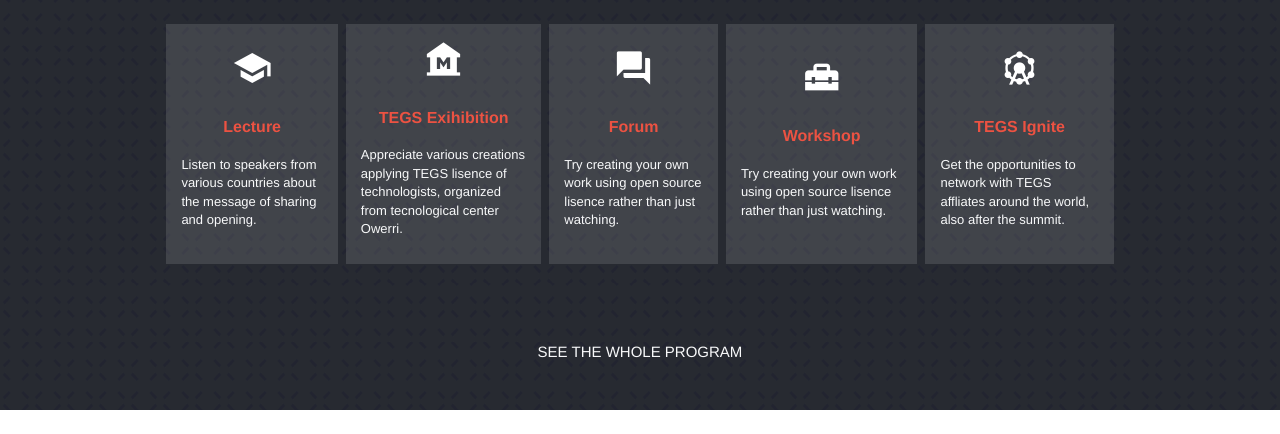
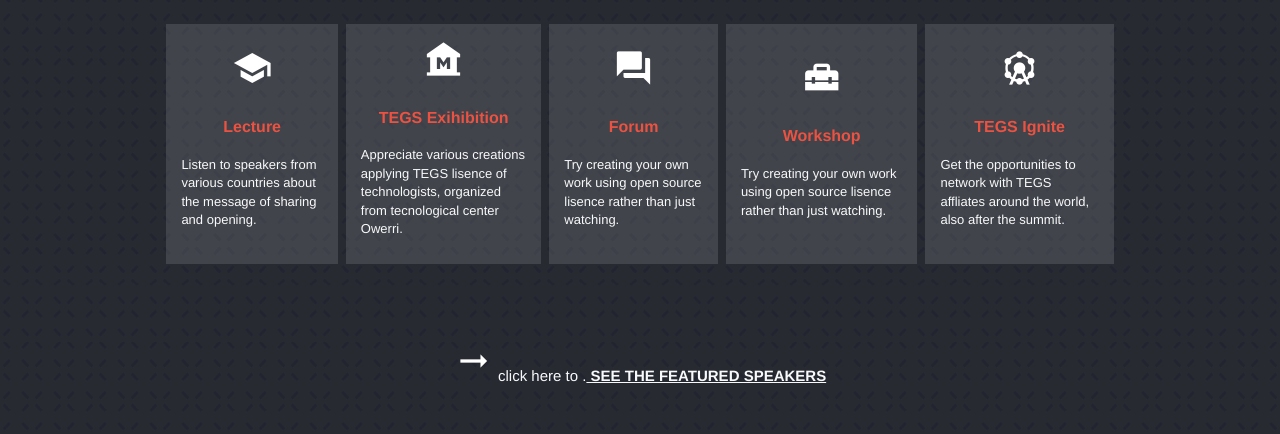
Before and after one commit to Victor-chiemerie/First-Capstone-Project, a website: page Index.html in a window 1280 px wide. Shown: the part 744-1178 px from the top of the page. Before the commit the page ends 1154 px from the top, so only its background shows below. Drawn offline with nearby package versions, Linux system fonts and the light colour scheme.

Commit message:
Added link from about page to home page

```diff
--- a/Index.html
+++ b/Index.html
@@ -88,7 +88,8 @@
             </li>
         </ul>
         <button>Join TEGS Global Summit 2022</button>
-        <a href="#speakers" class="see-program text-light" id="see-program">SEE THE WHOLE PROGRAM</a>
+        <article class="see-program text-light" id="see-program"><i class="material-icons">arrow_right_alt</i> click here to .<a href="#speakers" class="text-light"><b><u> SEE THE FEATURED SPEAKERS</u></b></a>
+        </article>
     </section>
     <!-- Featured Speakers -->
     <section class="speakers hidden" id="speakers">
```
